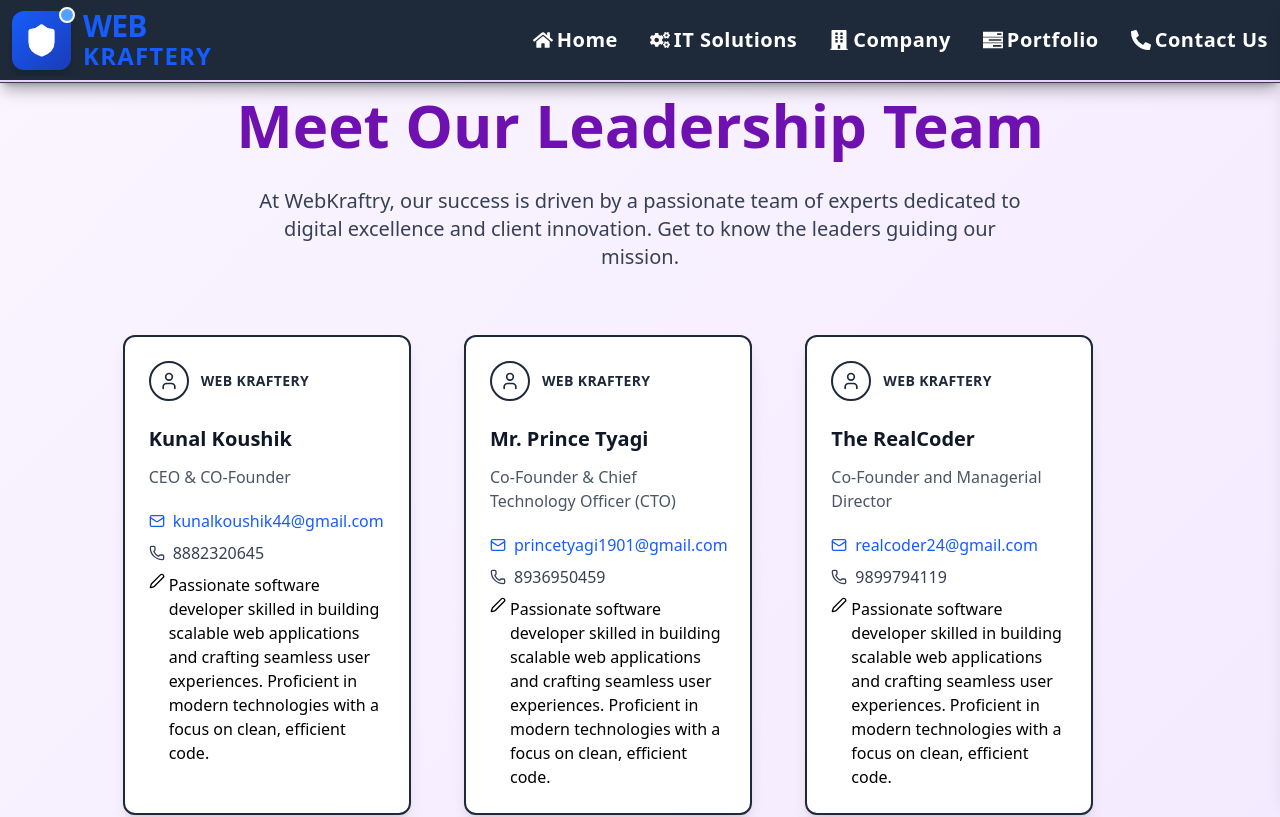
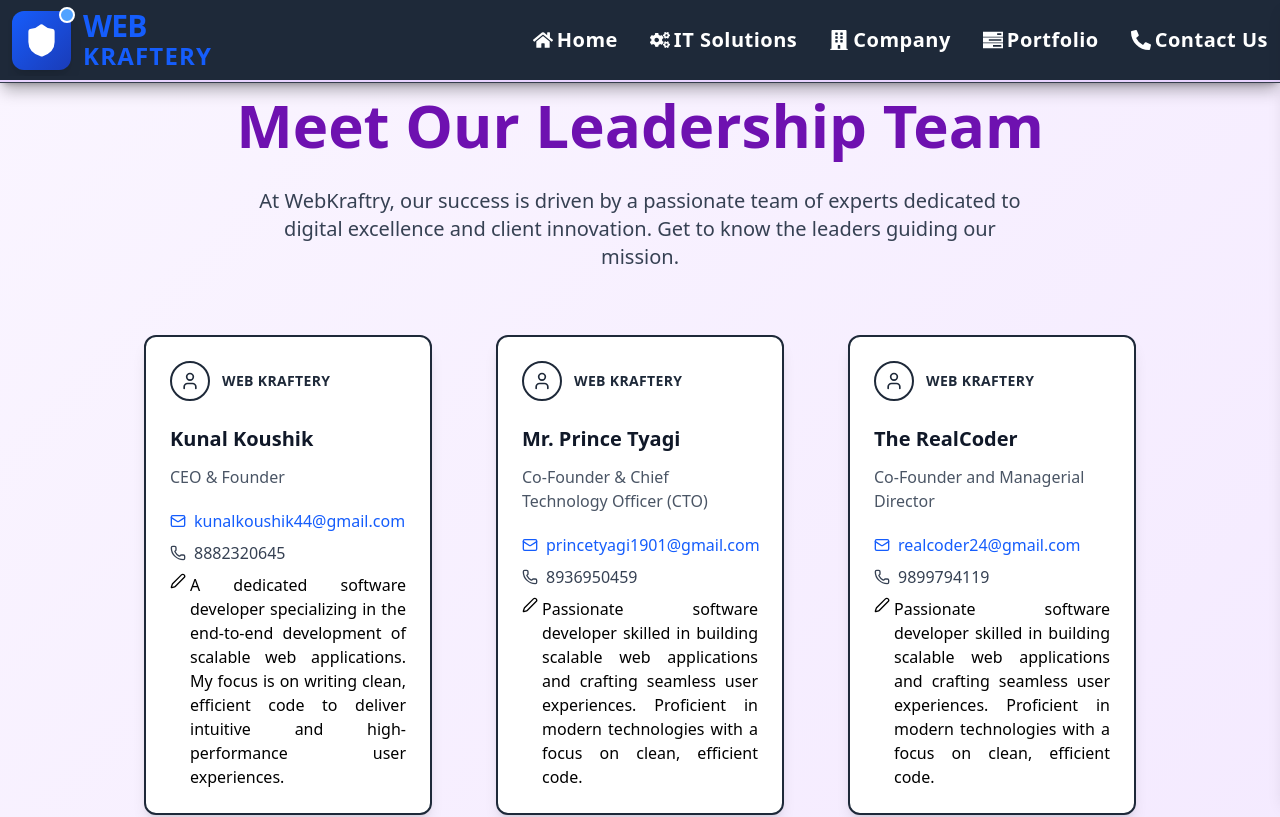
Before and after one commit to WebKraftry/WebKraftry, a React (Vite) app: page /company/team in a window 1280 px wide. Shown: the top 817 px of the page. Built offline with nearby package versions, Linux system fonts and the light colour scheme.

Commit message:
Final by KK for Deployment

```diff
--- a/src/Components/Common/CTACard.jsx
+++ b/src/Components/Common/CTACard.jsx
@@ -57,7 +57,7 @@ const CTACard = ({
             <Phone className="w-4 h-4" />
             <span className="group-hover:underline">{phone}</span>
           </button>
-          <div className='flex flex-row justify-center gap-1'>
+          <div className='flex flex-row justify-center text-justify gap-1'>
             <div>
                 <Pen className=" w-4 h-4 items-center text-black"/>
             </div>
--- a/src/Components/company/LeadershipTeam.jsx
+++ b/src/Components/company/LeadershipTeam.jsx
@@ -5,7 +5,6 @@ import { useNavigate } from 'react-router-dom';
 import kunalimg from '../../assets/Kunal.jpg'
 import CTA from '../Common/CTA';
 import CTACard from '../Common/CTACard';
-
 
 gsap.registerPlugin(ScrollTrigger);
 
@@ -76,11 +75,10 @@ const LeadershipTeam = () => {
   const teamMembers = [
     {
       name: 'Kunal Koushik',
-      title: 'CEO & CO-Founder',
+      title: 'CEO & Founder',
       phone:"8882320645",
       email:"kunalkoushik44@gmail.com",
-      bio:'Passionate software developer skilled in building scalable web applications and crafting seamless user experiences. Proficient in modern technologies with a focus on clean, efficient code.'
-    },
+      bio:"A dedicated software developer specializing in the end-to-end development of scalable web applications. My focus is on writing clean, efficient code to deliver intuitive and high-performance user experiences." },
     {
       name: 'Mr. Prince Tyagi',
       title: 'Co-Founder & Chief Technology Officer (CTO)',
@@ -98,12 +96,6 @@ const LeadershipTeam = () => {
 
 
     },
-    // {
-    //   name: 'Mr. Robert Green',
-    //   title: 'Lead UI/UX Designer',
-    //   bio: 'Robert crafts intuitive and engaging user experiences. His focus on user-centric design ensures every responsive website design is not only beautiful but also highly functional and easy to navigate.',
-    //   image: 'https://images.unsplash.com/photo-1544725176-7c40e5a71c5e?fit=crop&w=300&h=300',
-    // },
   ];
 
   return (
@@ -121,10 +113,9 @@ const LeadershipTeam = () => {
         </section>
 
         {/* Team Members Grid */}
-        {/* <section ref={teamGridRef} className="grid grid-cols-1 md:grid-cols-2 lg:grid-cols-4 gap-10 mb-16"> */}
-        <section ref={teamGridRef} className=" max-w-5xl noto-serif grid grid-cols-3 mb-16">
+        <section ref={teamGridRef} className="max-w-5xl noto-serif grid grid-cols-1 md:grid-cols-2 lg:grid-cols-3 gap-8 mx-auto mb-16">
           {teamMembers.map((member, index) => (
-             <div className="flex flex-wrap justify-center">
+            <div key={index} className="flex justify-center">
               <CTACard
                 name={member.name}
                 role={member.title}
@@ -138,7 +129,9 @@ const LeadershipTeam = () => {
         </section>
 
         {/* Call to Action Section */}
-        <CTA/>
+        <div ref={ctaRef}>
+          <CTA />
+        </div>
       </div>
     </div>
   );
--- a/src/sections/OurCompany.jsx
+++ b/src/sections/OurCompany.jsx
@@ -96,7 +96,7 @@ const OurCompany = () => {
   return (
     <div
       ref={containerRef}
-      className="relative z-10 py-24 px-6 md:px-8 flex flex-col items-center overflow-hidden"
+      className="relative z-10 py-4  md:px-8 flex flex-col items-center overflow-hidden"
       style={{
         background: 'linear-gradient(135deg, rgba(76, 29, 149, 0.9) 0%, rgba(126, 58, 242, 0.8) 50%, rgba(168, 85, 247, 0.7) 100%)',
         boxShadow: '0 25px 50px -12px rgba(139, 92, 246, 0.25)'
@@ -112,7 +112,7 @@ const OurCompany = () => {
         }}
       />
 
-      <div className="max-w-7xl mx-auto grid grid-cols-1 md:grid-cols-2 gap-12 p-6 relative z-10">
+      <div className="max-w-7xl mx-auto grid grid-cols-1  md:grid-cols-2 gap-12 p-6 relative z-10">
         {/* Left Column */}
         <div ref={leftColRef} className="flex flex-col justify-center space-y-4">
           <p className="text-sm text-purple-200 font-medium tracking-wider uppercase mb-2">
@@ -124,7 +124,7 @@ const OurCompany = () => {
         </div>
 
         {/* Right Column */}
-        <div ref={rightColRef} className="flex items-center">
+        <div ref={rightColRef} className="flex items-center text-justify">
           <p className="text-lg md:text-xl leading-relaxed text-purple-100/90">
             WebKraftery Pvt. Ltd. is a privately owned{' '}
             <strong className="text-white font-semibold">
--- a/src/sections/Test.jsx
+++ b/src/sections/Test.jsx
@@ -28,9 +28,9 @@ const Test = () => {
 
         {/* Main Title */}
         <div className="mb-8">
-          <h1 className="text-6xl md:text-7xl font-bold mb-4">
+          <h1 className="text-6xl flex flex-col md:flex-row overflow-hidden md:text-7xl font-bold mb-4">
             <span className="text-slate-500">WEB</span>
-            <span className="text-slate-400 mx-4">·</span>
+            <span className="text-slate-400 mx-4 hidden md:block ">·</span>
             <span className="bg-gradient-to-r from-blue-600 to-blue-400 bg-clip-text text-transparent">
               KRAFTERY
             </span>
```
Lines whose indentation alone changed are shown as unchanged.
